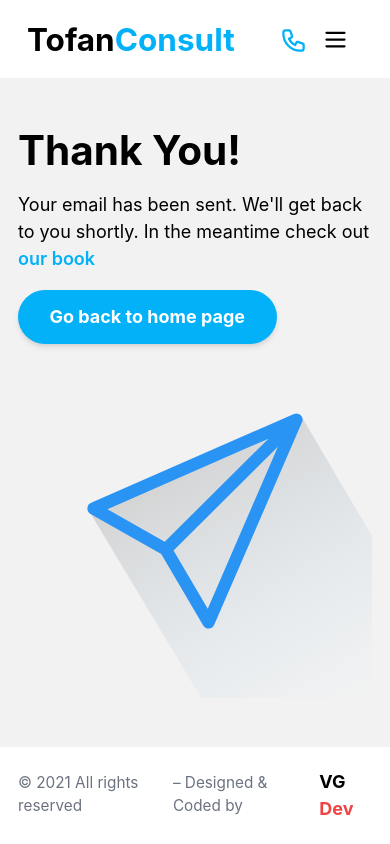
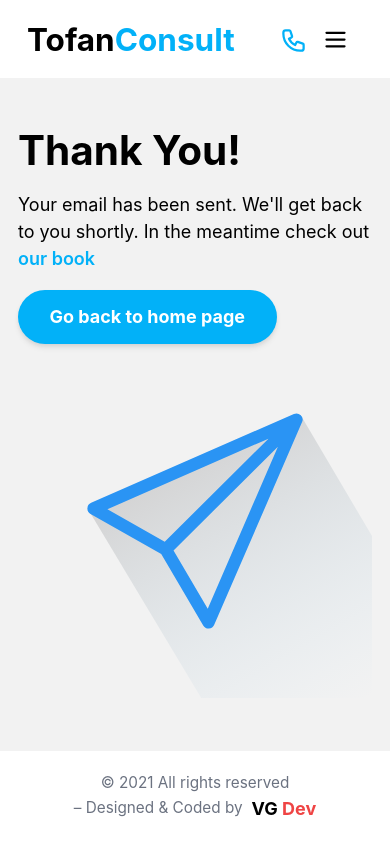
Before and after one commit to vadimghedreutan/finance-website-nextjs, a Next.js app: page /success in a window 390 px wide. Built offline with nearby package versions, Linux system fonts and the light colour scheme.

Commit message:
responsive footer

```diff
--- a/styles/_footer.scss
+++ b/styles/_footer.scss
@@ -11,8 +11,13 @@
 
 .footer {
   display: flex;
-  justify-content: space-between;
+  flex-direction: column;
   align-items: center;
+
+  @include respond(sm) {
+    flex-direction: row;
+    justify-content: space-between;
+  }
 
   p {
     font-size: 0.85rem;
```
